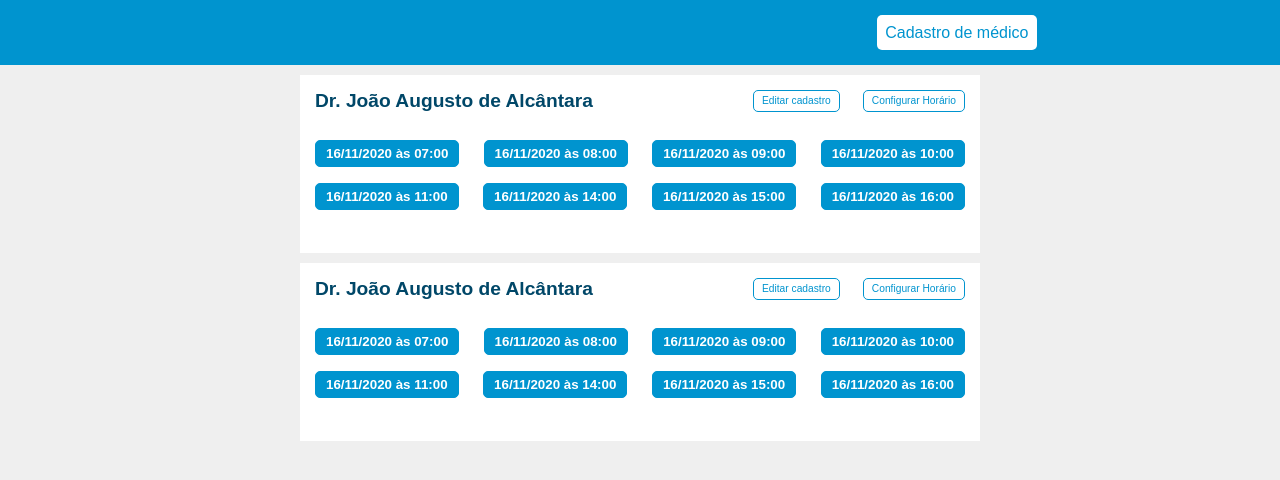
After one commit to LeticiaSampaio/CadastroMedico, a PHP site: template src/view/listagem-medicos-horarios.php in a window 1280 px wide. The commit adds this page. Shown: the top 480 px of the page. Run offline with PHP 8.4, Linux system fonts and the light colour scheme; the template is opened without the code that fills it, so the values that code supplies are empty.

Commit message:
Realocando views.

```diff
--- a/src/adicionar-remover-horario.php
+++ b/src/view/adicionar-remover-horario.php
@@ -1,4 +1,6 @@
-<?php include "templates/header.php"; ?>
+<?php include "../templates/header.php"; ?>
+
+<?php require_once ('../controller/EditarHorarioController.php');?>
 
 <div id="body_wrapper">
     <div class="div_form">
@@ -8,7 +10,7 @@
         <label for="data_hora" class="label_form">Data e Hora</label>
         <input id="data_hora" name="data_hora" class="input_form" placeholder="exemplo@dominio.com.br">
         <button class="button button_confirm">Adicionar horário</button>
-        <a href="index.php" class="link_back">Voltar para a Página inicial</a>
+        <a href="../index.php" class="link_back">Voltar para a Página inicial</a>
     </div>
     <div class="div_form">
         <h2>Horários configurados</h2>
--- a/src/editar-cadastro-medico.php
+++ b/src/view/editar-cadastro-medico.php
@@ -1,4 +1,6 @@
-<?php include "templates/header.php"; ?>
+<?php include "../templates/header.php"; ?>
+
+<?php require_once ('../controller/EditarMedicoController.php');?>
 
 <div id="body_wrapper">
     <form class="div_form">
@@ -10,6 +12,6 @@
         <label for="nova_senha" class="label_form">Nova senha</label>
         <input id="nova_senha" name="nova_senha" class="input_form" placeholder="Escolha uma nova senha forte e segura">
         <submit type="submit" name="submit" value="submit" class="button button_confirm">Atualizar cadastro</submit>
-        <a href="index.php" class="link_back">Voltar para a Página inicial</a>
+        <a href="../index.php" class="link_back">Voltar para a Página inicial</a>
     </form>
 </div>
--- /dev/null
+++ b/src/view/listagem-medicos-horarios.php
@@ -0,0 +1,30 @@
+<div class="div_doctor">
+    <h2 class="name_title">Dr. João Augusto de Alcântara</h2>
+    <a href="view/editar-cadastro-medico.php" class="button_config">Editar cadastro</a>
+    <a href="view/adicionar-remover-horario.php" class="button_config">Configurar Horário</a>
+    <div class="grid_even">
+        <button class="button_appointment">16/11/2020 às 07:00</button>
+        <button class="button_appointment">16/11/2020 às 08:00</button>
+        <button class="button_appointment">16/11/2020 às 09:00</button>
+        <button class="button_appointment">16/11/2020 às 10:00</button>
+        <button class="button_appointment">16/11/2020 às 11:00</button>
+        <button class="button_appointment">16/11/2020 às 14:00</button>
+        <button class="button_appointment">16/11/2020 às 15:00</button>
+        <button class="button_appointment">16/11/2020 às 16:00</button>
+    </div>
+</div>
+<div class="div_doctor">
+    <h2 class="name_title">Dr. João Augusto de Alcântara</h2>
+    <a href="view/editar-cadastro-medico.php" class="button_config">Editar cadastro</a>
+    <a href="view/adicionar-remover-horario.php" class="button_config">Configurar Horário</a>
+    <div class="grid_even">
+        <button class="button_appointment">16/11/2020 às 07:00</button>
+        <button class="button_appointment">16/11/2020 às 08:00</button>
+        <button class="button_appointment">16/11/2020 às 09:00</button>
+        <button class="button_appointment">16/11/2020 às 10:00</button>
+        <button class="button_appointment">16/11/2020 às 11:00</button>
+        <button class="button_appointment">16/11/2020 às 14:00</button>
+        <button class="button_appointment">16/11/2020 às 15:00</button>
+        <button class="button_appointment">16/11/2020 às 16:00</button>
+    </div>
+</div>
```
Also changed, not shown: src/view/cadastro-medico.php (renamed from src/cadastro-medico.php, +8 -2 lines).
